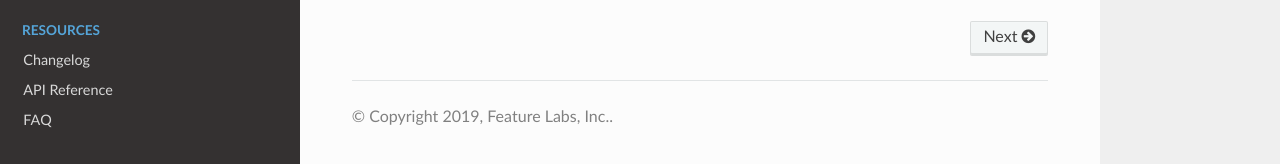
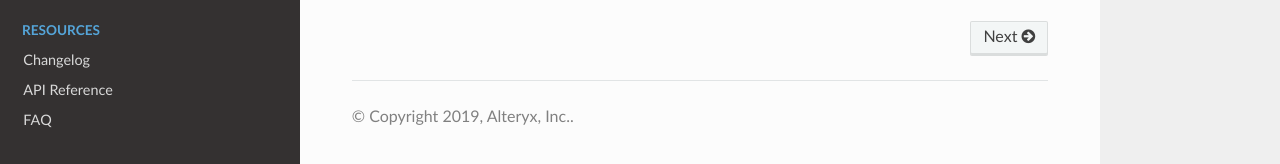
Before and after one commit to alteryx/evalml, a Sphinx documentation site: the page built from docs/source/index.ipynb, in a window 1280 px wide and 900 px high, scrolled down 2376 px. Shown: the part 733-897 px from the top of the window. Built offline with Sphinx 7.4.7 and the Read the Docs theme 2.0.0, drawn with Linux system fonts in a browser that asks for light colours; comment, search, counter and statistics services are not loaded.

Commit message:
Add open source license (#887)
* Update license

* Update some refs from feature labs to alteryx innovation labs

* Changelog

* Update alteryx logo

* Remove feature labs logo

* Try simplification in docs

```diff
--- a/docs/source/changelog.rst
+++ b/docs/source/changelog.rst
@@ -30,7 +30,7 @@
         * Refactor `handle_components` to `handle_components_class`, standardize to `ComponentBase` subclass instead of instance :pr:`850`
         * Refactor "blacklist"/"whitelist" to "allow"/"exclude" lists :pr:`854`
         * Renamed feature_importances and permutation_importances methods to use singular names (feature_importance and permutation_importance) :pr:`883`
-
+        * Add open source license, update some repo metadata :pr:`887`
     * Documentation Changes
         * Fix some typos and update the EvalML logo :pr:`872`
     * Testing Changes
--- a/docs/source/conf.py
+++ b/docs/source/conf.py
@@ -28,8 +28,8 @@
 # -- Project information -----------------------------------------------------
 
 project = 'EvalML'
-copyright = '2019, Feature Labs, Inc.'
-author = 'Feature Labs, Inc.'
+copyright = '2019, Alteryx, Inc.'
+author = 'Alteryx Innovation Labs'
 
 # The short X.Y version
 version = evalml.__version__
@@ -150,7 +150,7 @@
 #  author, documentclass [howto, manual, or own class]).
 latex_documents = [
     (master_doc, 'EvalML.tex', 'EvalML Documentation',
-     'Feature Labs, Inc.', 'manual'),
+     author, 'manual'),
 ]
 
 
--- a/evalml/__init__.py
+++ b/evalml/__init__.py
@@ -1,8 +1,3 @@
-"""
-Copyright (c) 2019 Feature Labs, Inc.
-
-The usage of this software is governed by the Feature Labs End User License Agreement available at https://www.featurelabs.com/eula/. If you do not agree to the terms set out in this agreement, do not use the software, and immediately contact Feature Labs or your supplier.
-"""
 # flake8:noqa
 
 import warnings
--- a/setup.py
+++ b/setup.py
@@ -3,9 +3,9 @@
 setup(
     name='evalml',
     version='0.10.0',
-    author='Feature Labs, Inc.',
+    author='Alteryx, Inc.',
     author_email='support@featurelabs.com',
-    url='http://www.featurelabs.com/',
+    url='https://www.alteryx.com/innovation-labs',
     install_requires=open('core-requirements.txt').readlines() + open('requirements.txt').readlines()[1:],
     tests_require=open('test-requirements.txt').readlines(),
     packages=find_packages(),
```
Also changed, not shown: README.md (+3 -3 lines), docs/source/images/alteryx_innovation_labs.png (added), 1 other file.
